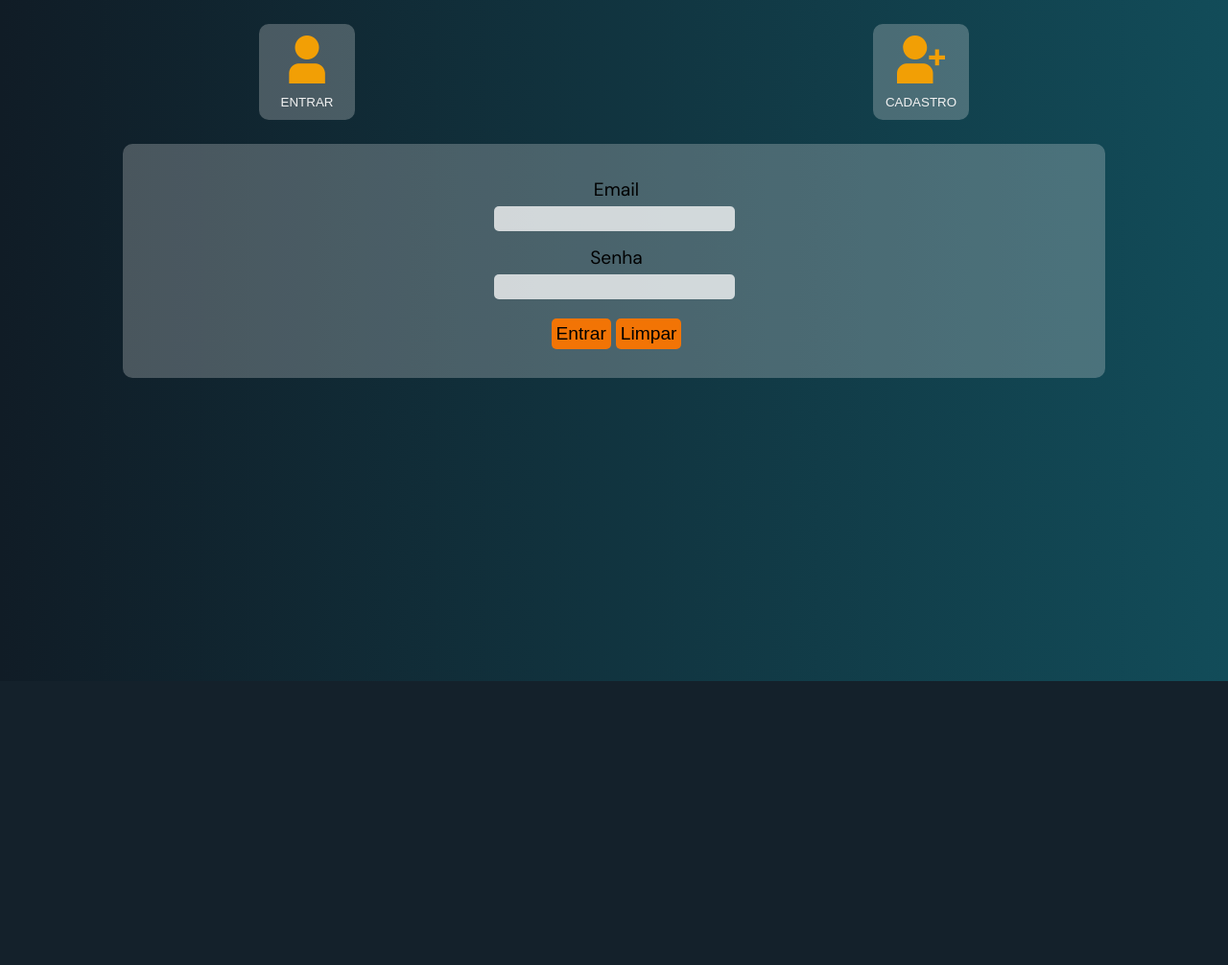
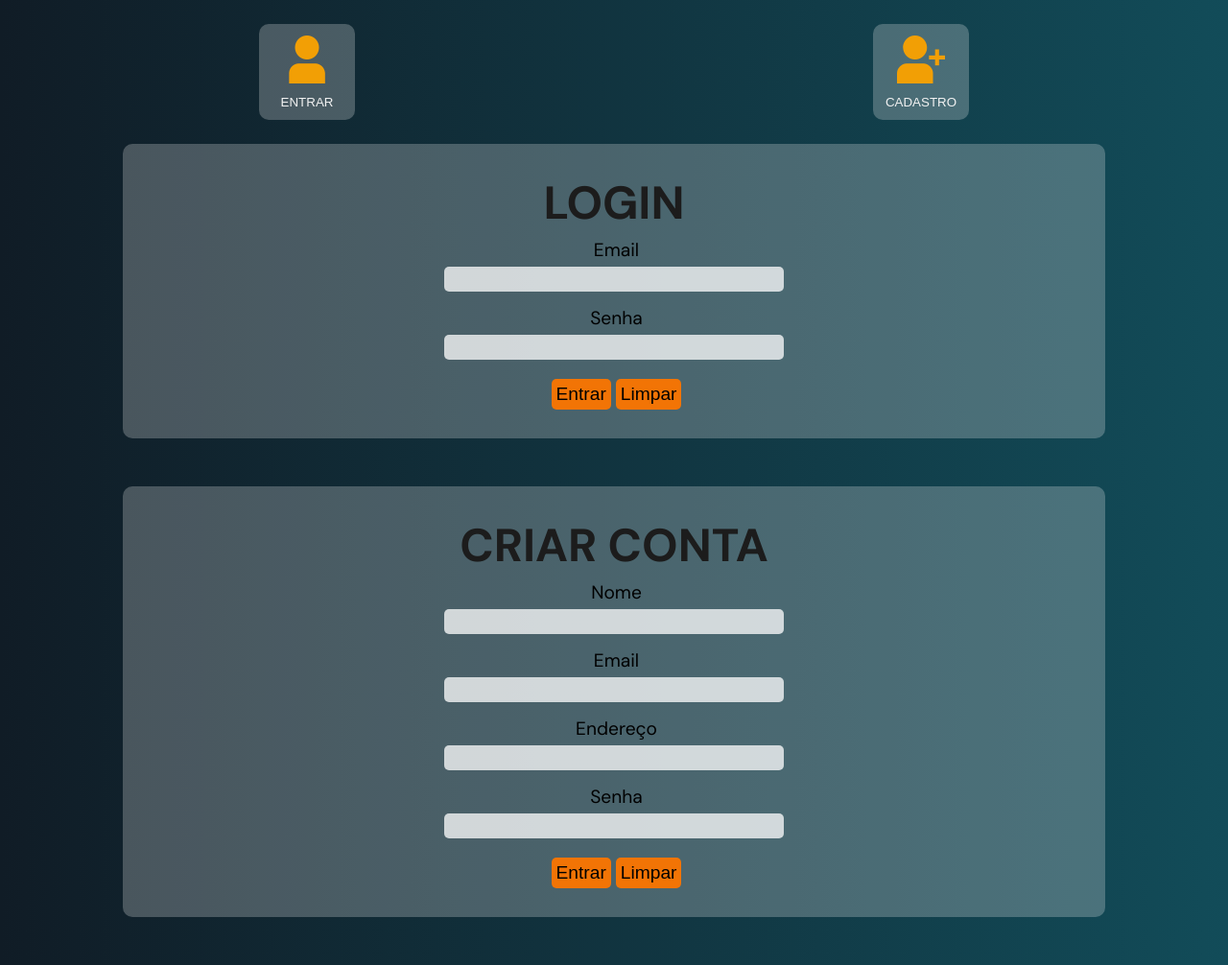
Before and after one commit to alexandreraminelli/GetTron, a PHP site: page /conta.php in a window 1280 px wide. Shown: the part 90-1096 px from the top of the page at 96% size. Before the commit the page ends 800 px from the top, so only its background shows below. Run offline with PHP 8.4, Linux system fonts and the light colour scheme; some libraries are stand-ins or nearby versions.

Commit message:
Formulário criar conta

```diff
--- a/assets/styles/style-login.css
+++ b/assets/styles/style-login.css
@@ -39,18 +39,31 @@ body {
   color: var(--cor04);
 }
 
-#entrar {
+/* SESSÕES   */
+#entrar,
+#criar-conta {
   margin-left: 10vw;
   margin-right: 10vw;
   background-color: rgba(242, 242, 242, 0.25);
   padding: 30px;
   border-radius: 10px;
+  margin-bottom: 50px;
 
   display: flex;
   justify-content: center;
+  flex-direction: column;
+}
+#entrar h2,
+#criar-conta h2 {
+  text-align: center;
+  text-transform: uppercase;
+  color: var(--cor09);
 }
 
 /* FORMULÁRIOS */
+form {
+  margin: auto;
+}
 
 form input[type="submit"],
 form input[type="reset"] {
@@ -85,6 +98,8 @@ input[type="password"] {
   padding: 2px;
   border-radius: 5px;
   background-color: rgba(255, 255, 255, 0.75);
+  width: 350px;
+  text-align: center;
 }
 
 form div.campo {
--- a/conta.php
+++ b/conta.php
@@ -57,6 +57,7 @@
         </section>
 
         <section id="entrar">
+            <h2>Login</h2>
             <form action="minha-conta.php" method="post">
                 <div class="campos">
                     <div class="campo">
@@ -76,6 +77,34 @@
             </form>
         </section>
 
+        <section id="criar-conta">
+            <h2>Criar Conta</h2>
+            <form action="<?= $_SERVER["PHP_SELF"] ?>" method="post">
+                <div class="campos">
+                    <div class="campo">
+                        <label for="nome">Nome</label>
+                        <input type="text" name="nome" id="nome" required autocomplete="name">
+                    </div>
+                    <div class="campo">
+                        <label for="email">Email</label>
+                        <input type="email" name="email" id="email" required autocomplete="email">
+                    </div>
+                    <div class="campo">
+                        <label for="endereco">Endereço</label>
+                        <input type="text" name="endereco" id="endereco" required>
+                    </div>
+                    <div class="campo">
+                        <label for="senha">Senha</label>
+                        <input type="password" name="senha" id="senha" required>
+                    </div>
+                </div>
+                <div class="enviar">
+                    <input type="submit" value="Entrar">
+                    <input type="reset" value="Limpar">
+                </div>
+            </form>
+        </section>
+
     </main>
 
 </body>
```
